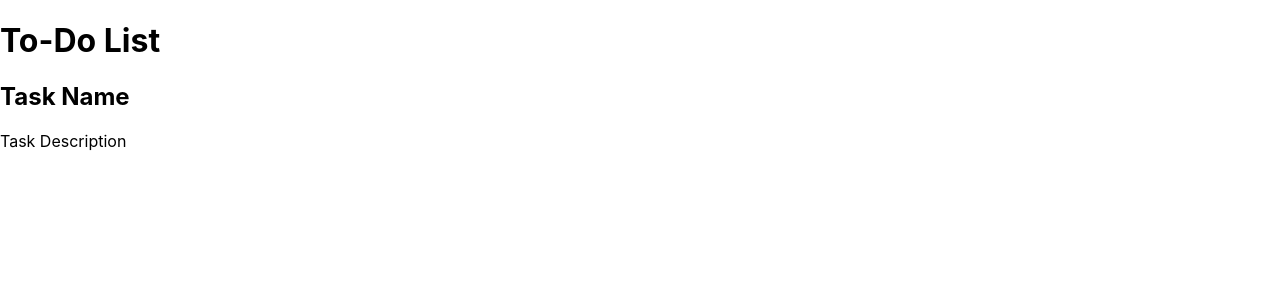
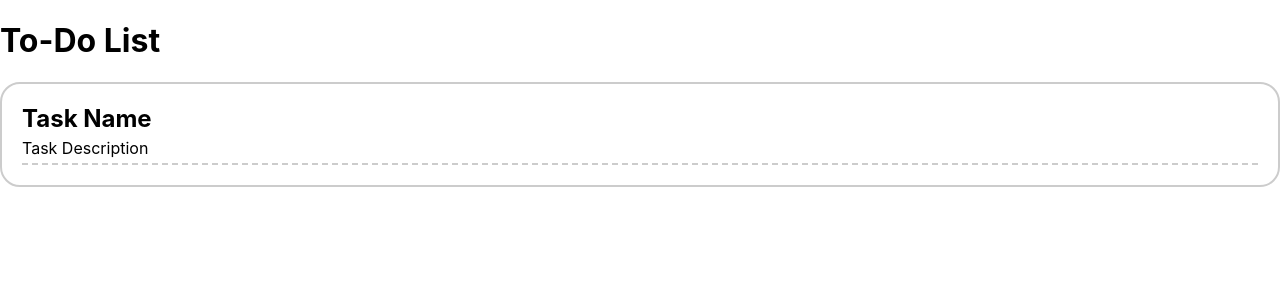
Before and after one commit to aboyslim/react-to-do-list, a React (Create React App) app: page / in a window 1280 px wide. Shown: the top 300 px of the page. Built offline with nearby package versions, Linux system fonts and the light colour scheme.

Commit message:
Added stlying to TaskItem and ToDoList

```diff
--- a/src/components/ToDoList/TaskItem.css
+++ b/src/components/ToDoList/TaskItem.css
@@ -0,0 +1,11 @@
+.todolist-task {
+    border-bottom: 2px dashed #ccc;
+}
+
+.todolist-task .todolist-task__heading{
+    margin: 0;
+}
+
+.todolist-task .todolist-task__description{
+    padding: 5px 0;
+}
--- a/src/components/ToDoList/TaskItem.js
+++ b/src/components/ToDoList/TaskItem.js
@@ -1,14 +1,12 @@
-import React from 'react';
+import React from "react";
 
-import './TaskItem.css';
+import "./TaskItem.css";
 
-function TaskItem(){
+function TaskItem() {
   return (
-        <div className="todolist-container">
     <div className="todolist-task">
       <h2 className="todolist-task__heading">Task Name</h2>
       <div className="todolist-task__description">Task Description</div>
-            </div>
     </div>
   );
 }
--- a/src/components/ToDoList/ToDoList.css
+++ b/src/components/ToDoList/ToDoList.css
@@ -0,0 +1,6 @@
+.todo-list-container{
+    /* margin: 20px; */
+    padding: 20px;
+    border: 2px solid #ccc;
+    border-radius: 20px;
+}
--- a/src/components/ToDoList/ToDoList.js
+++ b/src/components/ToDoList/ToDoList.js
@@ -5,7 +5,9 @@ import './ToDoList.css';
 
 function ToDoList(){
     return (
-        <TaskItem />
+        <div className="todo-list-container">
+            <TaskItem />
+        </div>
     );
 }
 
```
Lines whose indentation alone changed are shown as unchanged.
